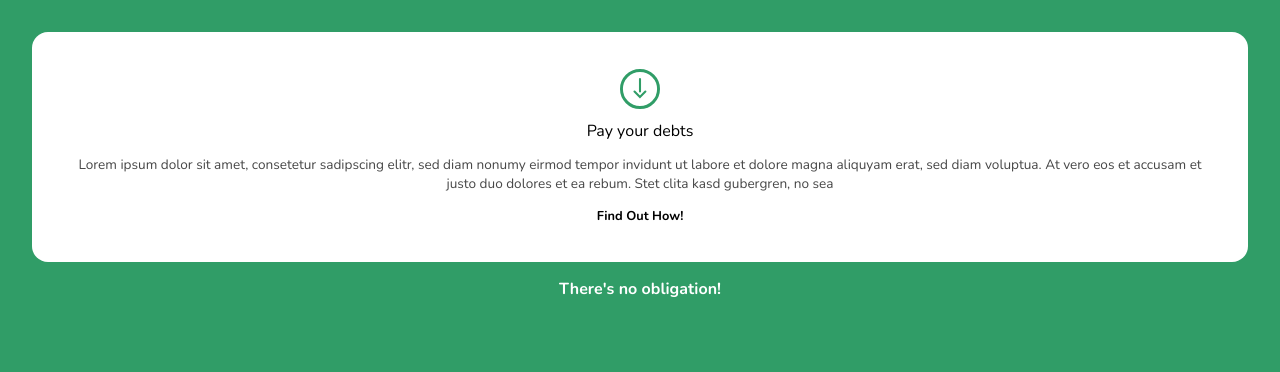
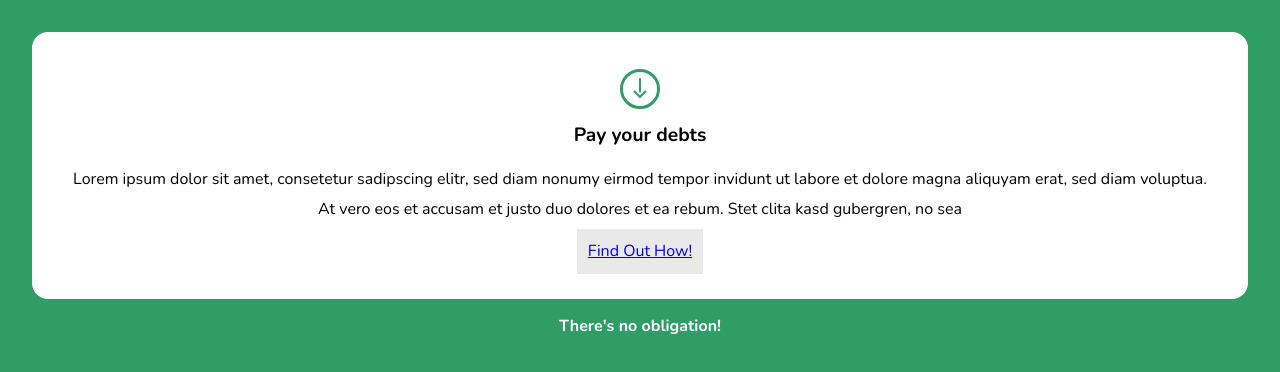
Before and after one commit to Beta-23/UI_Design_Action_Card, a plain HTML site: page index.html in a window 1280 px wide. Drawn offline with nearby package versions, Linux system fonts and the light colour scheme.

Commit message:
Fix line-height, font-weight of card elements

```diff
--- a/index.css
+++ b/index.css
@@ -22,23 +22,19 @@ svg {
 }
 
 h1 {
-    font-size: 1em;
-    font-weight: normal;
+    font-size: 1.2em;
+    font-weight: bold;
 }
 
 .card p {
-    font-size: .85em;
-    color: #474747;
+    color: auto;
+    line-height: 1.9em;
 }
 
 a {
-
-    display: inline-block;
-    color: black;
-    text-decoration: none;
-    font-weight: bold;
-    border-radius: 5em;
-    font-size: .8em;
+    background: #e9e9e9;
+    padding: .7em;
+    margin-top: auto;
 }
 .obligation {
     text-align: center;
```
